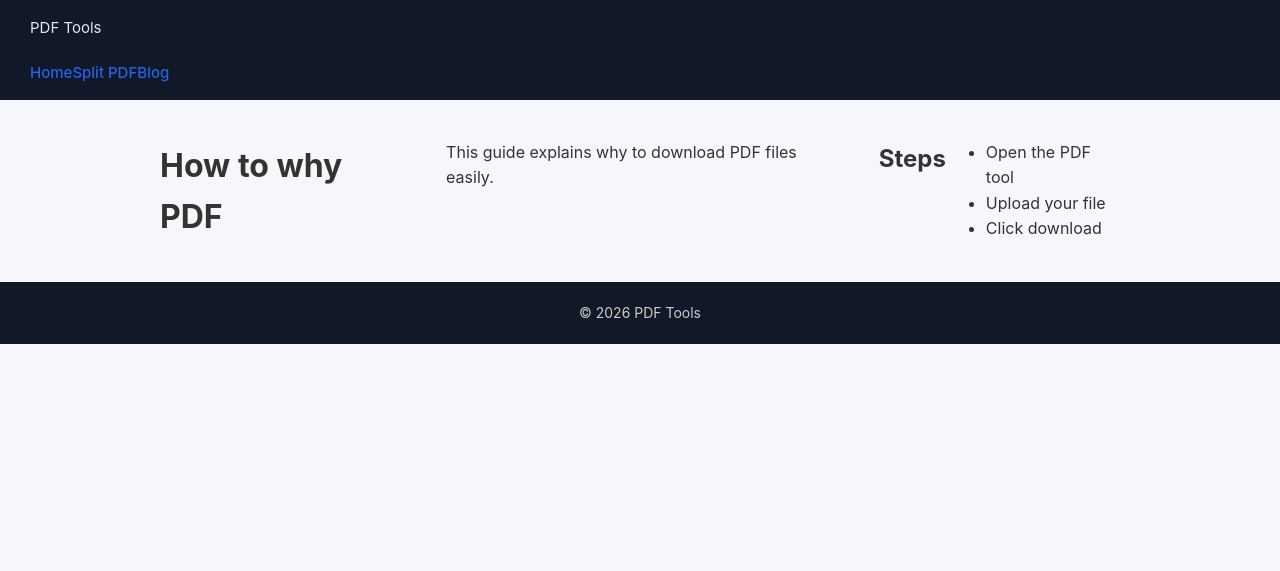
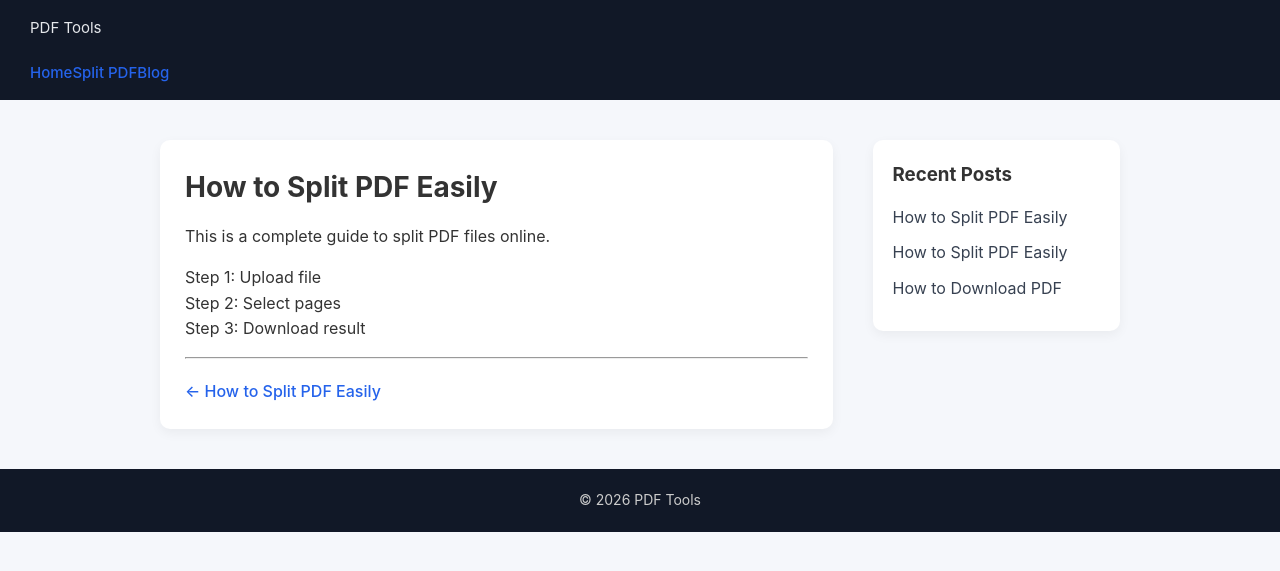
Before and after one commit to rforrupesh/pdf, a Jekyll site: the page built from _posts/2026-04-28-why-to-download-pdf.md, in a window 1280 px wide. Shown: the top 571 px of the page. Built offline with Jekyll 4.4.1, drawn with Linux system fonts in a browser that asks for light colours.

Commit message:
Update 2026-04-28-why-to-download-pdf.md

```diff
--- a/_posts/2026-04-28-why-to-download-pdf.md
+++ b/_posts/2026-04-28-why-to-download-pdf.md
@@ -1,16 +1,10 @@
 ---
-layout: default
-title: why to Download PDF
-description: Learn why downloading PDFs is useful.
+layout: post
+title: "How to Split PDF Easily"
 ---
 
-<h1>How to why PDF</h1>
+This is a complete guide to split PDF files online.
 
-<p>This guide explains why to download PDF files easily.</p>
-
-<h2>Steps</h2>
-<ul>
-  <li>Open the PDF tool</li>
-  <li>Upload your file</li>
-  <li>Click download</li>
-</ul>
+Step 1: Upload file
+Step 2: Select pages
+Step 3: Download result
```
